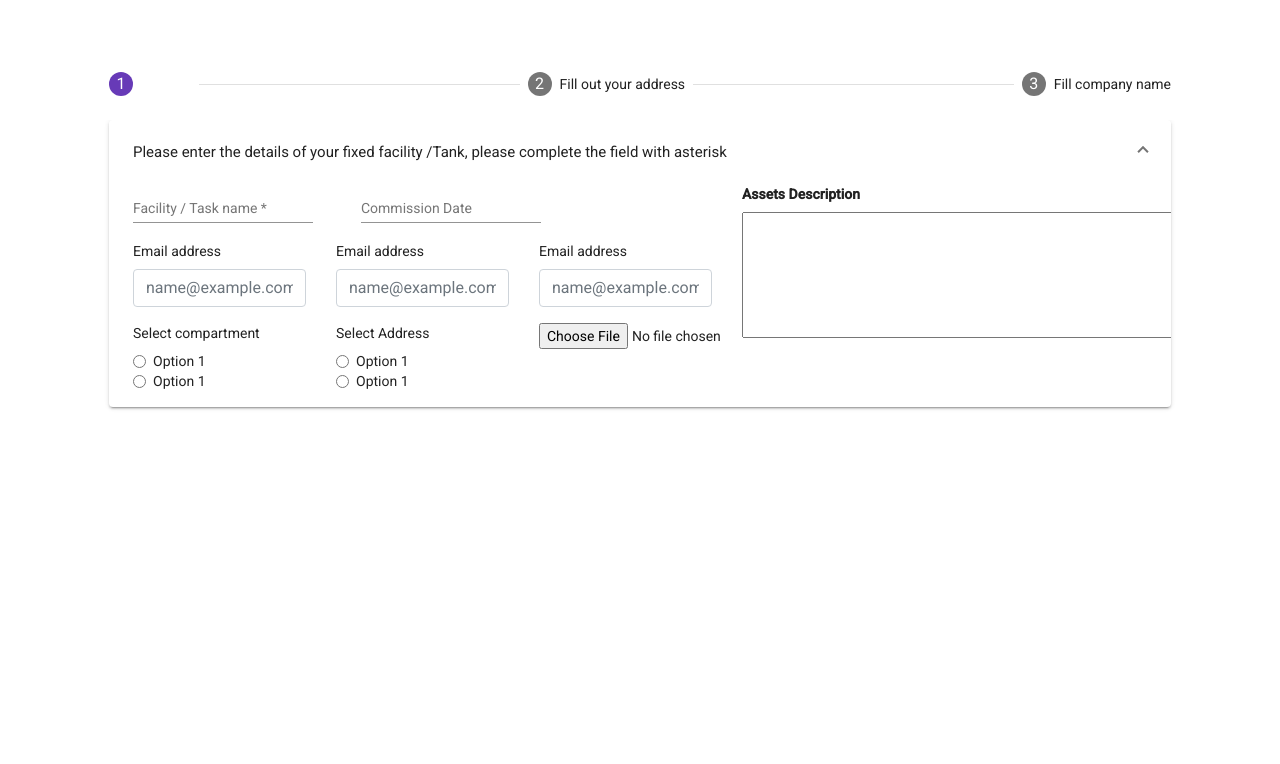
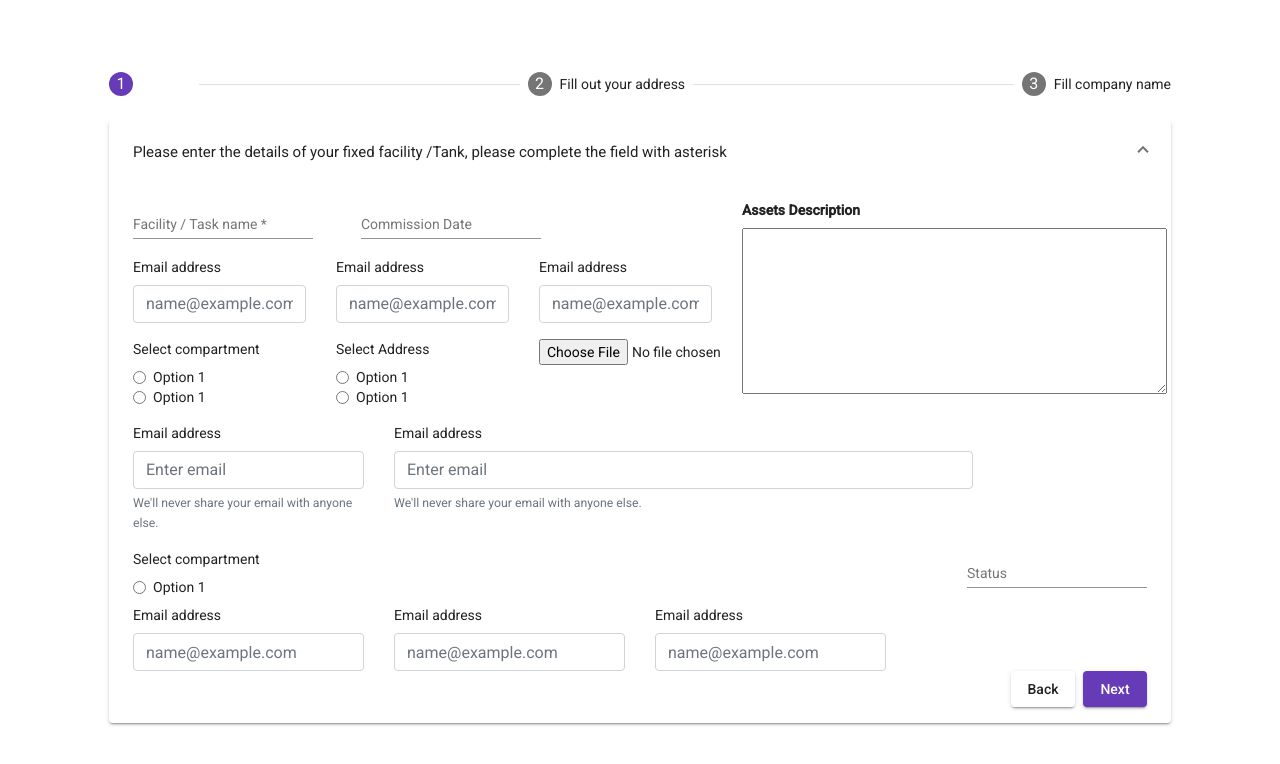
Before and after one commit to ejazsidhu/dynamicFormsPanels, an Angular app: page /form_wizard in a window 1280 px wide. Both pictures are taken after a click on the button 640 px from the left and 144 px from the top of the page. Shown: the top 764 px of the page. Built offline with nearby package versions, Linux system fonts and the light colour scheme.

Commit message:
panel one is ready

```diff
--- a/src/app/app.module.ts
+++ b/src/app/app.module.ts
@@ -12,6 +12,7 @@ import {MatInputModule} from '@angular/material/input';
 import {MatFormFieldModule} from '@angular/material/form-field';
 import {MatButtonModule} from '@angular/material/button';
 import {MatExpansionModule} from '@angular/material/expansion';
+import {MatSelectModule} from '@angular/material/select';
 @NgModule({
   declarations: [
     AppComponent,
@@ -26,6 +27,7 @@ import {MatExpansionModule} from '@angular/material/expansion';
     MatInputModule,
     MatButtonModule,
     MatExpansionModule,
+    MatSelectModule,
     FormsModule,
     ReactiveFormsModule
   ],
--- a/src/app/public/components/form-wizard/form-wizard.component.html
+++ b/src/app/public/components/form-wizard/form-wizard.component.html
@@ -24,7 +24,7 @@
                             Type your name and age
                         </mat-panel-description> -->
                     </mat-expansion-panel-header>
-                    <div class="row">
+                    <div class="row mt-3">
                         <div class="col-7">
                             <mat-form-field class="mr-5">
                                 <input matInput placeholder="Facility / Task name" required>
@@ -92,10 +92,67 @@
                         </div>
                         <div class="col-5">
                             <label for="textarea" class=""><strong>Assets Description</strong></label>
-                            <textarea cols="60" rows="6"></textarea>
+                            <textarea cols="55" rows="8"></textarea>
                         </div>
                     </div>
+                    <div class="row mt-3">
+                        <div class="col-3">
+                            <div class="form-group">
+                                <label for="exampleInputEmail1">Email address</label>
+                                <input type="email" class="form-control" id="exampleInputEmail1" aria-describedby="emailHelp" placeholder="Enter email">
+                                <small id="emailHelp" class="form-text text-muted">We'll never share your email with anyone else.</small>
+                            </div>
+                        </div>
+                        <div class="col-7">
+                            <div class="form-group">
+                                <label for="exampleInputEmail1">Email address</label>
+                                <input type="email" class="form-control" id="exampleInputEmail1" aria-describedby="emailHelp" placeholder="Enter email">
+                                <small id="emailHelp" class="form-text text-muted">We'll never share your email with anyone else.</small>
+                            </div>
+                        </div>
+                    </div>
+                    <div class="row">
+                        <div class="col-6">
+                            <label for="checkboxes">Select compartment</label>
 
+                            <div class="form-check">
+                                <label class="form-check-label">
+                                  <input type="radio" class="form-check-input" name="optradio">Option 1
+                                </label>
+                            </div>
+                        </div>
+                        <div class="col-6 text-right">
+                            <mat-form-field>
+                                <input matInput placeholder="Status">
+                            </mat-form-field>
+                        </div>
+                    </div>
+                    <div class="row">
+                        <div class="col-3">
+                            <div class="form-goup">
+                                <label for="exampleFormControlInput1">Email address</label>
+                                <input type="email" class="form-control" id="exampleFormControlInput1" placeholder="name@example.com">
+                            </div>
+                        </div>
+                        <div class="col-3">
+                            <div class="form-goup">
+                                <label for="exampleFormControlInput1">Email address</label>
+                                <input type="email" class="form-control" id="exampleFormControlInput1" placeholder="name@example.com">
+                            </div>
+                        </div>
+                        <div class="col-3">
+                            <div class="form-goup">
+                                <label for="exampleFormControlInput1">Email address</label>
+                                <input type="email" class="form-control" id="exampleFormControlInput1" placeholder="name@example.com">
+                            </div>
+                        </div>
+                    </div>
+                    <div class="row">
+                        <div class="col-12 text-right">
+                            <button mat-button mat-raised-button matStepperPrevious class="mr-2">Back</button>
+                            <button mat-button mat-raised-button matStepperNext color="primary">Next</button>
+                        </div>
+                    </div>
                 </mat-expansion-panel>
 
 
```
